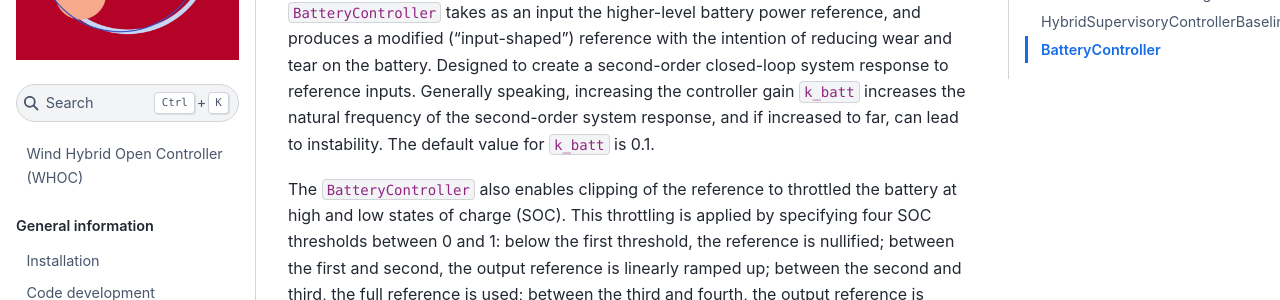
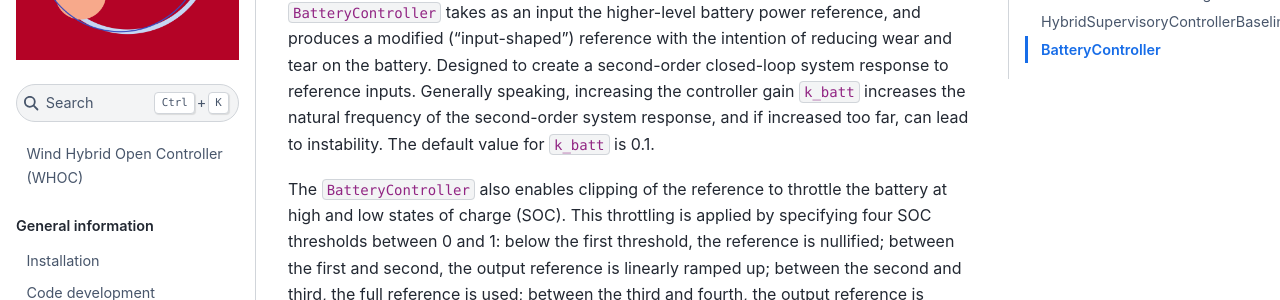
Before and after one commit to NREL/wind-hybrid-open-controller, a Jupyter Book: the page built from docs/controllers.md, in a window 1280 px wide and 900 px high, scrolled down 1936 px. Shown: the part 179-479 px from the top of the window. Built offline with Jupyter Book 1.0.4 settings and Sphinx 7.4.7 and the Sphinx Book theme 1.1.4, drawn with Linux system fonts in a browser that asks for light colours; some of the changed text lies outside the part shown.

Commit message:
Minor edits to the docs

```diff
--- a/docs/controllers.md
+++ b/docs/controllers.md
@@ -72,10 +72,10 @@ and produces a modified ("input-shaped") reference with the intention of
 reducing wear and tear on the battery. Designed to create a second-order closed-loop
 system response to reference inputs.
 Generally speaking, increasing the controller gain `k_batt` increases the natural
-frequency of the second-order system response, and if increased to far, can lead to
+frequency of the second-order system response, and if increased too far, can lead to
 instability. The default value for `k_batt` is 0.1.
 
-The `BatteryController` also enables clipping of the reference to throttled the
+The `BatteryController` also enables clipping of the reference to throttle the
 battery at high and low states of charge (SOC). This throttling is applied by specifying
 four SOC thresholds between 0 and 1: below the first threshold, the reference is nullified;
 between the first and second, the output reference is linearly ramped up; between the second
```
